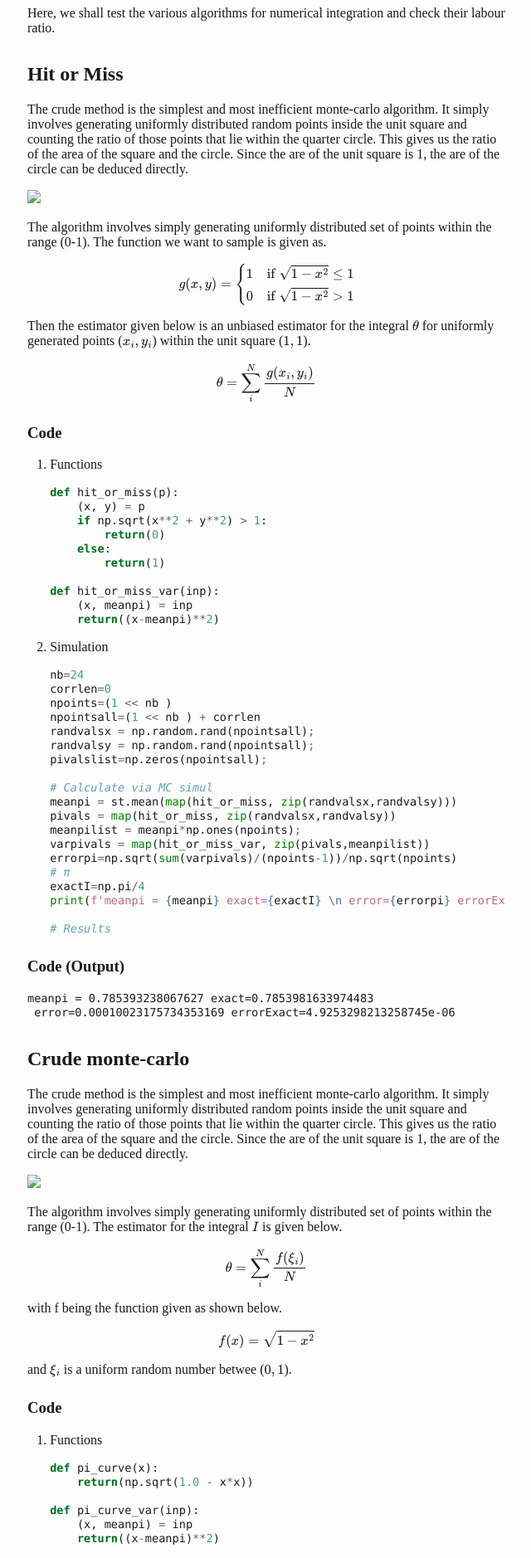
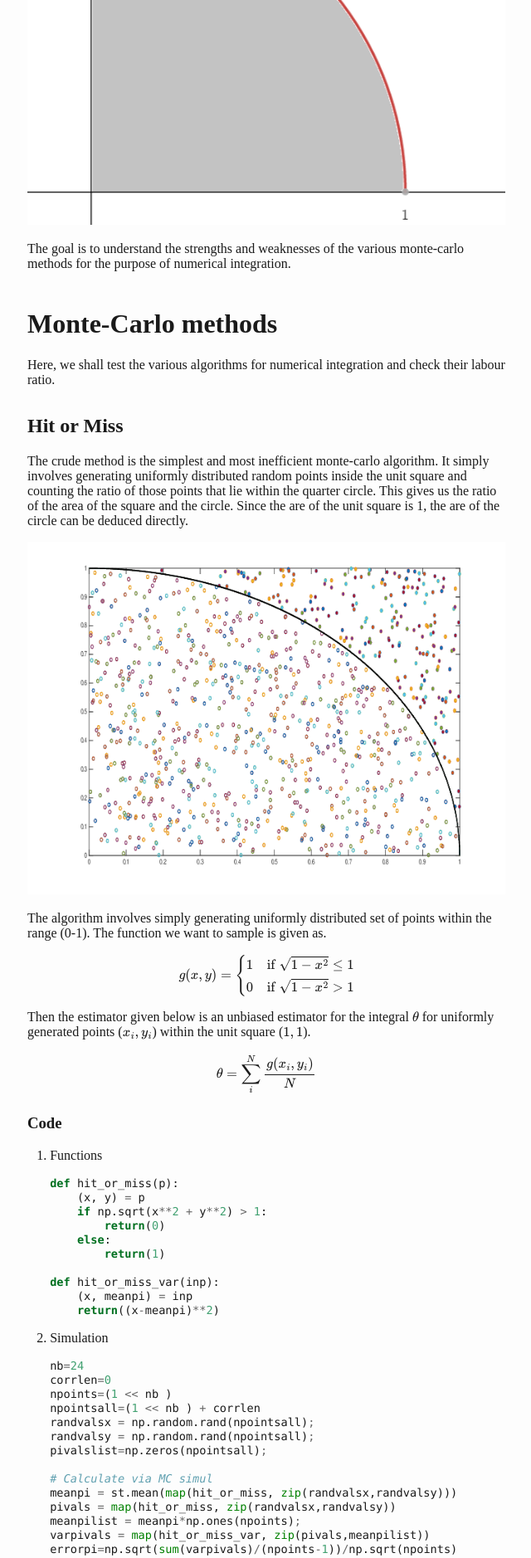
Before and after one commit to v1j4y/calcmcpi, a plain HTML site: page docs/index.html in a window 1280 px wide. Shown: the part 719-2597 px from the top of the page at 83% size, without its empty margins (319-959 px from the left). Drawn offline with nearby package versions, Linux system fonts and the light colour scheme.

Commit message:
removed docs from figures link.

```diff
--- a/docs/index.html
+++ b/docs/index.html
@@ -286,7 +286,7 @@ can find the value of <span class="math inline">\(\pi\)</span>.</p>
 <p><span class="math display">\[
 I = \int_0^1 f(x,y)\ dx = \int_0^1 \sqrt{1-x^2}\ dx = \frac{\pi}{4}
 \]</span></p>
-<p><img src="docs/figures/area_quarter_unit_circle.png" /></p>
+<p><img src="figures/area_quarter_unit_circle.png" /></p>
 <p>The goal is to understand the strengths and weaknesses of the various
 monte-carlo methods for the purpose of numerical integration.</p>
 <h1 id="monte-carlo-methods">Monte-Carlo methods</h1>
@@ -299,7 +299,7 @@ points inside the unit square and counting the ratio of those points
 that lie within the quarter circle. This gives us the ratio of the area
 of the square and the circle. Since the are of the unit square is 1, the
 are of the circle can be deduced directly.</p>
-<p><img src="docs/figures/hit_and_miss_sampling.png" /></p>
+<p><img src="figures/hit_and_miss_sampling.png" /></p>
 <p>The algorithm involves simply generating uniformly distributed set of
 points within the range (0-1). The function we want to sample is given
 as.</p>
@@ -367,7 +367,7 @@ points inside the unit square and counting the ratio of those points
 that lie within the quarter circle. This gives us the ratio of the area
 of the square and the circle. Since the are of the unit square is 1, the
 are of the circle can be deduced directly.</p>
-<p><img src="docs/figures/crude_sampling.png" /></p>
+<p><img src="figures/crude_sampling.png" /></p>
 <p>The algorithm involves simply generating uniformly distributed set of
 points within the range (0-1). The estimator for the integral <span
 class="math inline">\(I\)</span> is given below.</p>
@@ -424,7 +424,7 @@ class="math inline">\(\pi/4\)</span> is then given by the following.</p>
 <p>The variance can be smaller than that of crude monte-carlo if
 differences between local means is larger than the variance of <span
 class="math inline">\(f\)</span> within the stata.</p>
-<p><img src="docs/figures/stratified_sampling.png" /></p>
+<p><img src="figures/stratified_sampling.png" /></p>
 <h3 id="code-2">Code</h3>
 <ol type="1">
 <li><p>Function</p>
@@ -537,7 +537,7 @@ class="math inline">\(g(x)\)</span> must be normalized.</p>
 <li><p>Function</p>
 <div class="RESULTS drawer">
 
-<p><img src="docs/figures/sampling_function.png" /></p>
+<p><img src="figures/sampling_function.png" /></p>
 </div>
 
 <p>The above figure shows the distribution function that we shall use.
```
